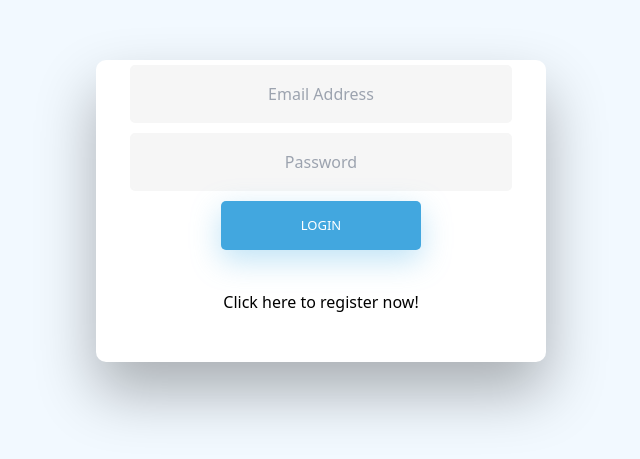
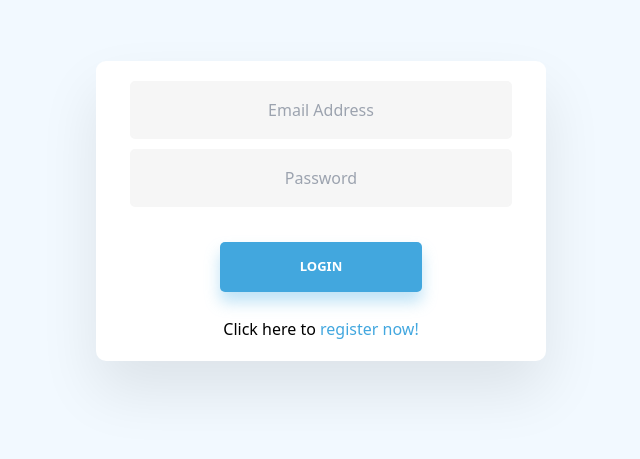
Before and after one commit to falcoeye/falcoeye_frontend, a React (Create React App) app: page /login in a window 1280 px wide. Shown: the part 189-648 px from the top of the page, without its empty margins (319-959 px from the left). Built offline with nearby package versions, Linux system fonts and the light colour scheme.

Commit message:
CU-37h82kj - integrate auth

```diff
--- a/src/pages/Auth/Auth.css
+++ b/src/pages/Auth/Auth.css
@@ -28,15 +28,14 @@
   max-width: 450px;
   position: relative;
   padding: 0px;
-  -webkit-box-shadow: 0 30px 60px 0 rgba(0, 0, 0, 0.3);
-  box-shadow: 0 30px 60px 0 rgba(0, 0, 0, 0.3);
+  -webkit-box-shadow: 0 30px 60px 0 rgba(0, 0, 0, 0.09);
+  box-shadow: 0 30px 60px 0 rgba(0, 0, 0, 0.09);
   text-align: center;
+  padding: 20px 0;
 }
 
-.login_form_btn,
-.login_form_btn,
 .login_form_btn {
-  background-color: #42a7df;
+  background-color: #42a7de;
   border: none;
   color: white;
   padding: 15px 80px;
@@ -45,28 +44,24 @@
   display: inline-block;
   text-transform: uppercase;
   font-size: 13px;
-  -webkit-box-shadow: 0 10px 30px 0 rgba(95, 186, 233, 0.4);
-  box-shadow: 0 10px 30px 0 rgba(95, 186, 233, 0.4);
+  font-weight: 700;
+  -webkit-box-shadow: 0 10px 15px 0 rgba(95, 186, 233, 0.4);
+  box-shadow: 0 10px 15px 0 rgba(95, 186, 233, 0.4);
   -webkit-border-radius: 5px 5px 5px 5px;
   border-radius: 5px 5px 5px 5px;
-  margin: 5px 20px 40px 20px;
   -webkit-transition: all 0.3s ease-in-out;
   -moz-transition: all 0.3s ease-in-out;
   -ms-transition: all 0.3s ease-in-out;
   -o-transition: all 0.3s ease-in-out;
   transition: all 0.3s ease-in-out;
   cursor: pointer;
+  margin: 25px 0;
 }
 
-.login_form_btn:hover,
-.login_form_btn:hover,
 .login_form_btn:hover {
-  background-color: #f2f9ff;
-  color: #42a7df;
+  background-color: #3489b7;
 }
 
-.login_form_btn:active,
-.login_form_btn:active,
 .login_form_btn:active {
   -moz-transform: scale(0.95);
   -webkit-transform: scale(0.95);
@@ -84,7 +79,7 @@
   text-decoration: none;
   display: inline-block;
   font-size: 16px;
-  margin: 5px;
+  margin-bottom: 10px;
   width: 85%;
   border: 2px solid #f6f6f6;
   -webkit-transition: all 0.5s ease-in-out;
@@ -145,3 +140,7 @@
     padding: 10px;
   }
 }
+
+.form_link {
+  color: #42a7df;
+}
--- a/src/pages/Auth/Login.jsx
+++ b/src/pages/Auth/Login.jsx
@@ -1,24 +1,20 @@
-import { useContext, useState } from 'react';
-// import { useDispatch } from 'react-redux';
-import { useLocation, useNavigate } from 'react-router-dom';
-// import { toast } from 'react-toastify';
-// import axios from '../../axiosInstance';
-import AuthContext from '../../store/auth-context';
-// import { addUser } from '../../store/user';
-import './Auth.css';
+import { useContext, useState } from "react";
+import { Link, useNavigate } from "react-router-dom";
+import { toast } from "react-toastify";
+import AuthContext from "../../store/auth-context";
+import axios from "../../utility/axios-instance";
+
+import "./Auth.css";
+
 const Login = () => {
-  const authCtx = useContext(AuthContext)
-  const { login } = authCtx
+  const authCtx = useContext(AuthContext);
+  const { login } = authCtx;
 
-  let location = useLocation();
-    let from = location.state?.from?.pathname || "/";
   const navigate = useNavigate();
   const [data, setData] = useState({
-    username: null,
-    password: null,
+    email: "",
+    password: "",
   });
-
-  //const dispatch = useDispatch();
 
   const handleChange = (e) => {
     const { name, value } = e.target;
@@ -31,67 +27,65 @@ const Login = () => {
   };
   const handleSubmit = async (e) => {
     e.preventDefault();
-    login('sdnsjdnsjkdnsd')
-    navigate(from, { replace: true });
-    /* if (data.username === null || data.password === null) {
-      toast.error('All fields are required!', {
-        position: 'top-center',
-        autoClose: 5000,
-        hideProgressBar: false,
+
+    if (data.email.trim() === "" || data.password.trim() === "") {
+      return toast.error("All fields are required!", {
+        position: "bottom-center",
+        autoClose: 4000,
+        hideProgressBar: true,
         closeOnClick: true,
-        pauseOnHover: true,
-        draggable: true,
+        pauseOnHover: false,
+        draggable: false,
         progress: undefined,
       });
-    } else {
-      try {
-        dispatch(
-          addUser({
-            user: {
-              name: 'sdsdsd',
-            },
-            access_token: 'sdsdss',
-          })
-        );
-        localStorage.setItem('user', JSON.stringify({
-          user: {
-            name: 'sdsdsd',
-          },
-          access_token: 'sdsdss',
-        }));
-        navigate('/');
-        window.location.reload();
-        const registered = await axios.post('/auth/login', data);
-        localStorage.setItem('user', JSON.stringify(registered.data));
-        console.log(registered.data);
-        //dispatch(addUser(registered.data));
+    }
 
-      } catch (error) {
-        toast.error('Failed to Login', {
-          position: 'top-center',
-          autoClose: 5000,
-          hideProgressBar: false,
+    try {
+      const registeredData = await axios.post("/auth/login", data);
+      login(registeredData.data.access_token, registeredData.data.user);
+      navigate("/");
+    } catch (error) {
+      if (error.response.data.message) {
+        return toast.error(error.response.data.message, {
+          position: "bottom-center",
+          autoClose: 4000,
+          hideProgressBar: true,
           closeOnClick: true,
-          pauseOnHover: true,
-          draggable: true,
+          pauseOnHover: false,
+          draggable: false,
           progress: undefined,
         });
       }
-    } */
+
+      Object.entries(error.response.data.errors).map((t, k) => {
+        const errorMessage = `${t[0]}: ${t[1][0]}`;
+
+        return toast.error(errorMessage, {
+          position: "bottom-center",
+          autoClose: 4000,
+          hideProgressBar: true,
+          closeOnClick: true,
+          pauseOnHover: false,
+          draggable: false,
+          progress: undefined,
+        });
+      });
+    }
   };
+
   return (
     <div className="login_form_wrapper">
       <div className="login_form_box ">
         <div id="loginformContent">
-          <form>
+          <form onSubmit={handleSubmit}>
             <input
-              type="text"
+              type="email"
               id="email"
               className="login_form_input "
-              name="username"
+              name="email"
               placeholder="Email Address"
               onChange={handleChange}
-              value={data.username}
+              value={data.email}
               required={true}
             />
             <input
@@ -104,17 +98,16 @@ const Login = () => {
               value={data.password}
               required={true}
             />
-            <input
-              type="submit"
-              className="login_form_btn"
-              value="Login"
-              onClick={handleSubmit}
-            />
-            <br />
-            <a href="/signup">Click here to register now!</a>
-            <br />
-            <br />
-            <br />
+            <button type="submit" className="login_form_btn" value="Login">
+              Login
+            </button>
+
+            <p>
+              Click here to{" "}
+              <Link to="/signup" className="form_link">
+                register now!
+              </Link>
+            </p>
           </form>
         </div>
       </div>
--- a/src/pages/Auth/Signup.jsx
+++ b/src/pages/Auth/Signup.jsx
@@ -1,16 +1,19 @@
-import { useState } from "react";
-import { useNavigate } from "react-router-dom";
+import { useContext, useState } from "react";
+import { Link, useNavigate } from "react-router-dom";
 import { toast } from "react-toastify";
+import AuthContext from "../../store/auth-context";
 import axios from "../../utility/axios-instance";
 import "./Auth.css";
 //import { addUser } from "../../store/user";
 const Signup = () => {
+  const authCtx = useContext(AuthContext);
+
   const navigate = useNavigate();
   const [data, setData] = useState({
-    username: null,
-    password: null,
-    email: null,
-    name: null,
+    username: "",
+    password: "",
+    email: "",
+    name: "",
   });
 
   const handleChange = (e) => {
@@ -21,7 +24,6 @@ const Signup = () => {
         [name]: value,
       };
     });
-    console.log(data);
   };
   const handleSubmit = async (e) => {
     e.preventDefault();
@@ -42,20 +44,38 @@ const Signup = () => {
       });
     } else {
       try {
-        const registered = await axios.post("/auth/register", data);
-        localStorage.setItem("user", JSON.stringify(registered.data));
-        //  dispatch(addUser(registered.data));
-
+        const registeredData = await axios.post("/auth/register", data);
+        console.log(registeredData);
+        authCtx.login(
+          registeredData.data.access_token,
+          registeredData.data.user
+        );
         navigate("/");
       } catch (error) {
-        toast.error("Failed to register", {
-          position: "top-center",
-          autoClose: 5000,
-          hideProgressBar: false,
-          closeOnClick: true,
-          pauseOnHover: true,
-          draggable: true,
-          progress: undefined,
+        if (error.response.data.message) {
+          return toast.error(error.response.data.message, {
+            position: "bottom-center",
+            autoClose: 4000,
+            hideProgressBar: true,
+            closeOnClick: true,
+            pauseOnHover: false,
+            draggable: false,
+            progress: undefined,
+          });
+        }
+
+        Object.entries(error.response.data.errors).map((t, k) => {
+          const errorMessage = `${t[0]}: ${t[1][0]}`;
+
+          return toast.error(errorMessage, {
+            position: "bottom-center",
+            autoClose: 4000,
+            hideProgressBar: true,
+            closeOnClick: true,
+            pauseOnHover: false,
+            draggable: false,
+            progress: undefined,
+          });
         });
       }
     }
@@ -112,11 +132,12 @@ const Signup = () => {
               onClick={handleSubmit}
             />
 
-            <br />
-            <a href="/login">Click here to login now!</a>
-            <br />
-            <br />
-            <br />
+            <p>
+              Click here to{" "}
+              <Link to="/login" className="form_link">
+                login now!
+              </Link>
+            </p>
           </form>
         </div>
       </div>
--- a/src/store/auth-context.jsx
+++ b/src/store/auth-context.jsx
@@ -4,13 +4,14 @@ import { Cookies } from "../shared/utility";
 const AuthContext = React.createContext({
   token: "",
   isLoggedIn: false,
-  login: () => {},
+  login: (token, uData) => {},
   logout: () => {},
   userData: null,
 });
 
 export const AuthContextProvider = (props) => {
   const intialToken = Cookies.getCookie("token");
+
   const initialUserData = JSON.parse(localStorage.getItem("user"));
 
   const [token, setToken] = useState(intialToken);
--- a/src/utility/axios-instance.js
+++ b/src/utility/axios-instance.js
@@ -16,19 +16,20 @@ instance.interceptors.request.use(
     return config;
   },
   (error) => {
+    return Promise.reject(error);
+  }
+);
+instance.interceptors.response.use(
+  function (response) {
+    return response;
+  },
+  (error) => {
     if (error.response.status === 401) {
       Cookies.deleteCookie("token");
       window.location.href = "/login";
     }
-    return error;
+    return Promise.reject(error);
   }
 );
-instance.interceptors.response.use(undefined, (error) => {
-  if (error.response.status === 401) {
-    Cookies.deleteCookie("token");
-    window.location.href = "/login";
-  }
-  return error;
-});
 
 export default instance;
```
Also changed, not shown: src/App.js (+116 -21 lines).
